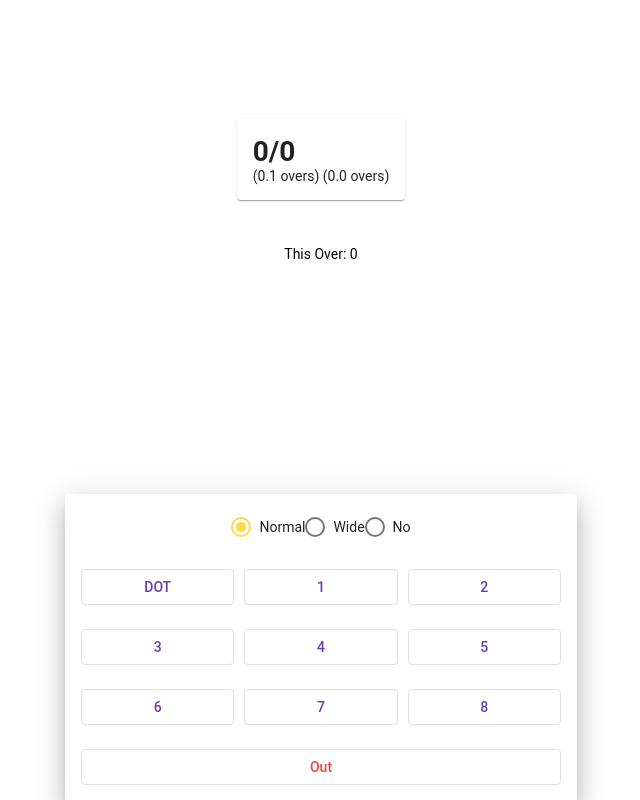
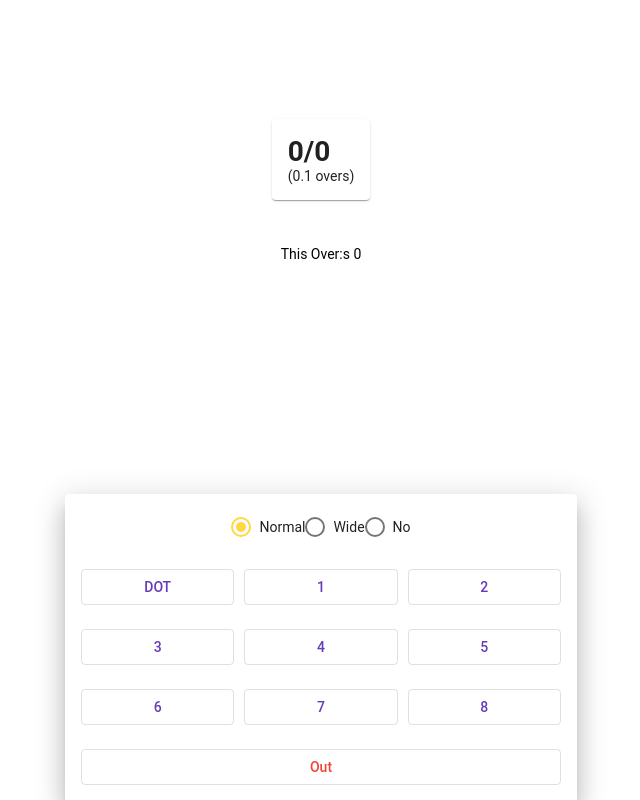
Before and after one commit to ankitkhedekar/angular-cric-scorer, an Angular app: page / in a window 1280 px wide. Both pictures are taken after a click on the button "DOT". Shown: the whole page, without its empty margins (319-959 px from the left). Built offline with nearby package versions, Linux system fonts and the light colour scheme.

Commit message:
score  encapsulated

```diff
--- a/src/app/common/scorer.js
+++ b/src/app/common/scorer.js
@@ -56,7 +56,8 @@ export default class Scorer {
   }
 
   get score() {
-    return this._score;
+    // return this._score;
+    return `${this._score.runs}/${this._score.wickets}`;
   }
 
   get overs() {
--- a/src/app/scorer-action-sheet/scorer-action-sheet.component.ts
+++ b/src/app/scorer-action-sheet/scorer-action-sheet.component.ts
@@ -1,4 +1,5 @@
-import { Component, EventEmitter, OnInit, Output } from "@angular/core";
+import { Component, Inject, OnInit, Output } from "@angular/core";
+import { MAT_BOTTOM_SHEET_DATA } from "@angular/material/bottom-sheet";
 
 import { ScorerService } from "./../scorer/scorer.service";
 
@@ -8,12 +9,14 @@ import { ScorerService } from "./../scorer/scorer.service";
   styleUrls: ["./scorer-action-sheet.component.css"]
 })
 export class ScorerActionSheetComponent implements OnInit {
-  @Output() onScoreChange: EventEmitter<any> = new EventEmitter();
-
   private ballTypes;
   private ballType: string;
 
-  constructor(private _scorerService: ScorerService) {
+  constructor(
+    @Inject(MAT_BOTTOM_SHEET_DATA) public data: any,
+    private _scorerService: ScorerService
+  ) {
+    console.log("herererere", data);
     this.ballTypes = this._scorerService.getBallTypes();
     this._resetBallType();
   }
@@ -22,7 +25,7 @@ export class ScorerActionSheetComponent implements OnInit {
 
   private _score(runs, ballType, isOut) {
     this._scorerService.scoreNext(runs, ballType, isOut);
-    this.onScoreChange.emit();
+    this.data.onScoreChangeHandler();
   }
 
   private _resetBallType() {
--- a/src/app/scorer/scorer.component.html
+++ b/src/app/scorer/scorer.component.html
@@ -4,15 +4,14 @@
 	<mat-grid-tile>
 		<mat-card>
 			<mat-card-content>
-				<h1>{{ score.runs }}/{{ score.wickets }}</h1>
-				({{ score.overs}}.{{ score.balls }} overs)
+				<h1>{{ score }}</h1>
 				({{ overs }} overs)
 			</mat-card-content>
 		</mat-card>
 	</mat-grid-tile>
 	<mat-grid-tile class="mat-typography">
 		<p *ngIf="thisOver.length > 0">
-			This Over:
+			This Over:s
 			<span *ngFor="let to of thisOver"> {{ to.runs }} </span>
 		</p>
 	</mat-grid-tile>
--- a/src/app/scorer/scorer.component.ts
+++ b/src/app/scorer/scorer.component.ts
@@ -23,16 +23,30 @@ export class ScorerComponent {
     private _actionSheet: MatBottomSheet,
     private _scorerService: ScorerService
   ) {
+    this._getScoreForScoreCard();
+    this._openActionSheet();
+  }
+
+  private _getScoreForScoreCard() {
     this.score = this._scorerService.getCurrentScore();
     this.overs = this._scorerService.getCurrentOvers();
-    this._openActionSheet();
     this.thisOver = this._scorerService.getThisOver();
+    console.log("this.thisOver", this.thisOver);
   }
 
   private _openActionSheet() {
-    this._actionSheet.open(ScorerActionSheetComponent, {
-      hasBackdrop: false,
-      autoFocus: false
-    });
+    const scoreComponentRef = this;
+    const scorerActionSheet = this._actionSheet.open(
+      ScorerActionSheetComponent,
+      {
+        data: {
+          onScoreChangeHandler: function() {
+            scoreComponentRef._getScoreForScoreCard();
+          }
+        },
+        hasBackdrop: false,
+        autoFocus: false
+      }
+    );
   }
 }
```
